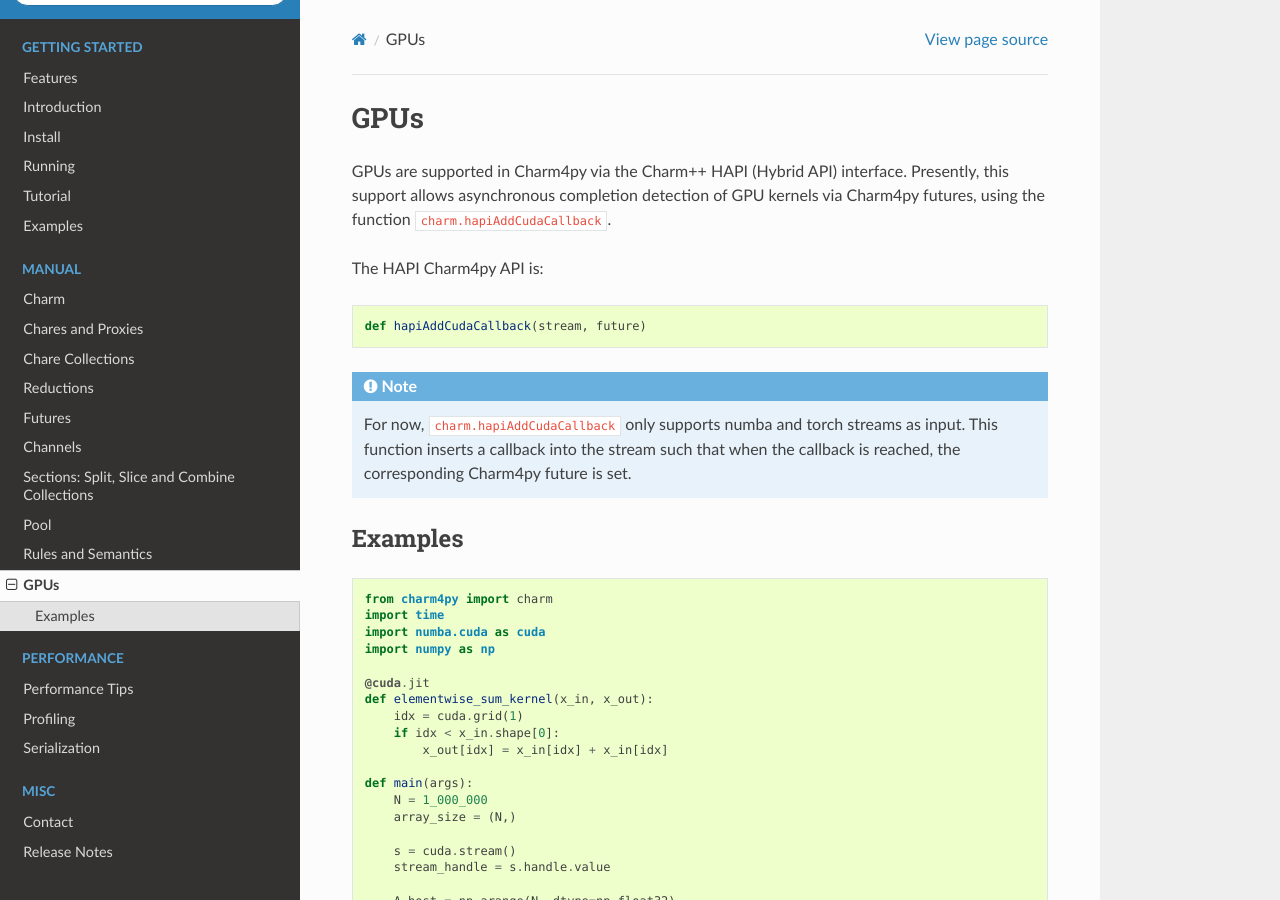
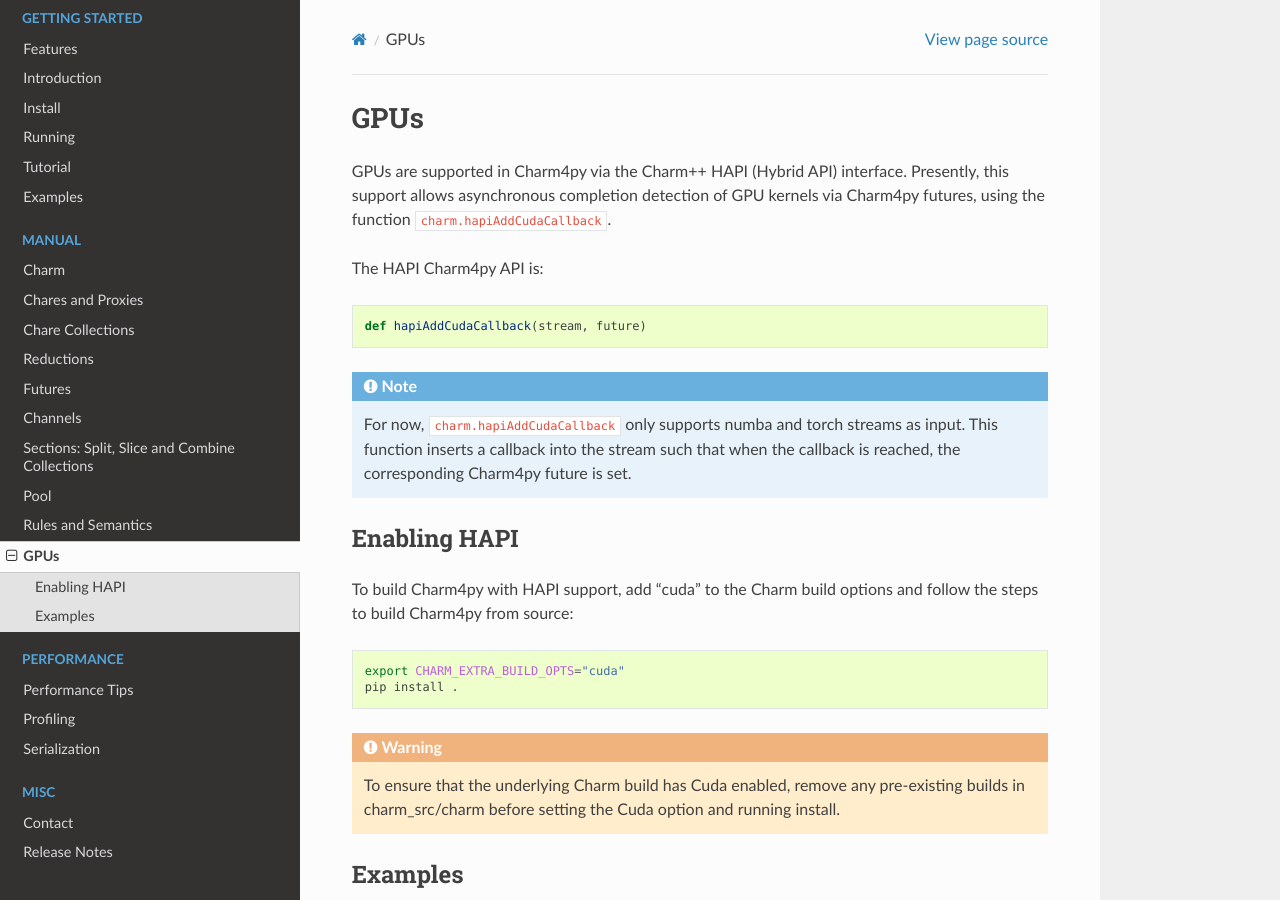
Before and after one commit to charmplusplus/charm4py, a Sphinx documentation site: the page built from docs/gpus.rst, in a window 1280 px wide and 900 px high. Built offline with Sphinx 7.4.7 and the Read the Docs theme 3.1.0, drawn with Linux system fonts in a browser that asks for light colours; the version number could not be read and is left out.

Commit message:
Update docs with build instructions

```diff
--- a/docs/gpus.rst
+++ b/docs/gpus.rst
@@ -20,6 +20,18 @@ The HAPI Charm4py API is:
     For now, ``charm.hapiAddCudaCallback`` only supports numba and torch streams as input. This function inserts a callback
     into the stream such that when the callback is reached, the corresponding Charm4py future is set.
 
+Enabling HAPI
+--------
+To build Charm4py with HAPI support, add "cuda" to the Charm build options and follow the steps to build Charm4py from source:
+
+.. code-block:: shell
+
+   export CHARM_EXTRA_BUILD_OPTS="cuda"
+   pip install .
+
+.. warning::
+
+    To ensure that the underlying Charm build has Cuda enabled, remove any pre-existing builds in charm_src/charm before setting the Cuda option and running install.
 
 Examples
 --------
```
